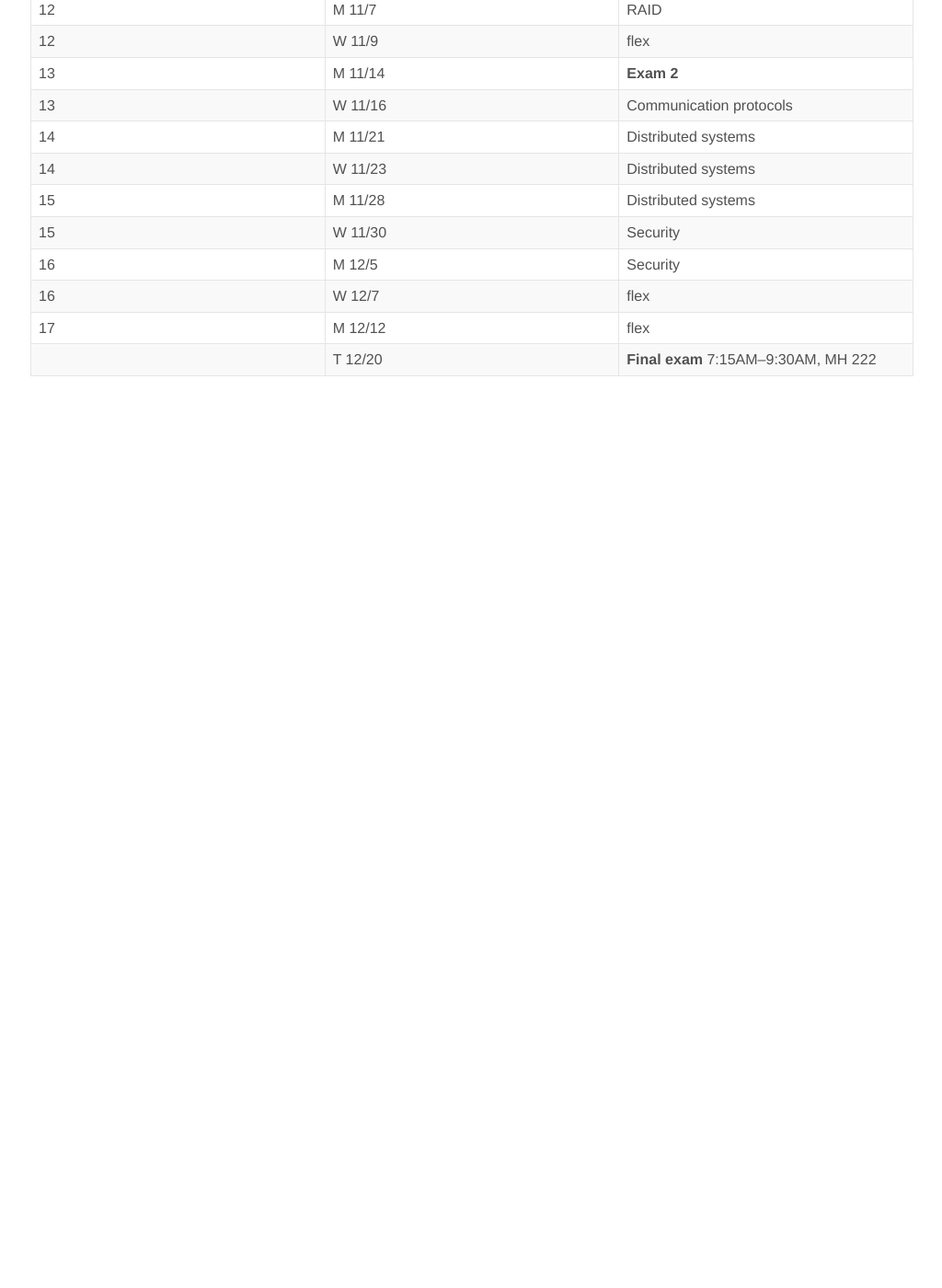
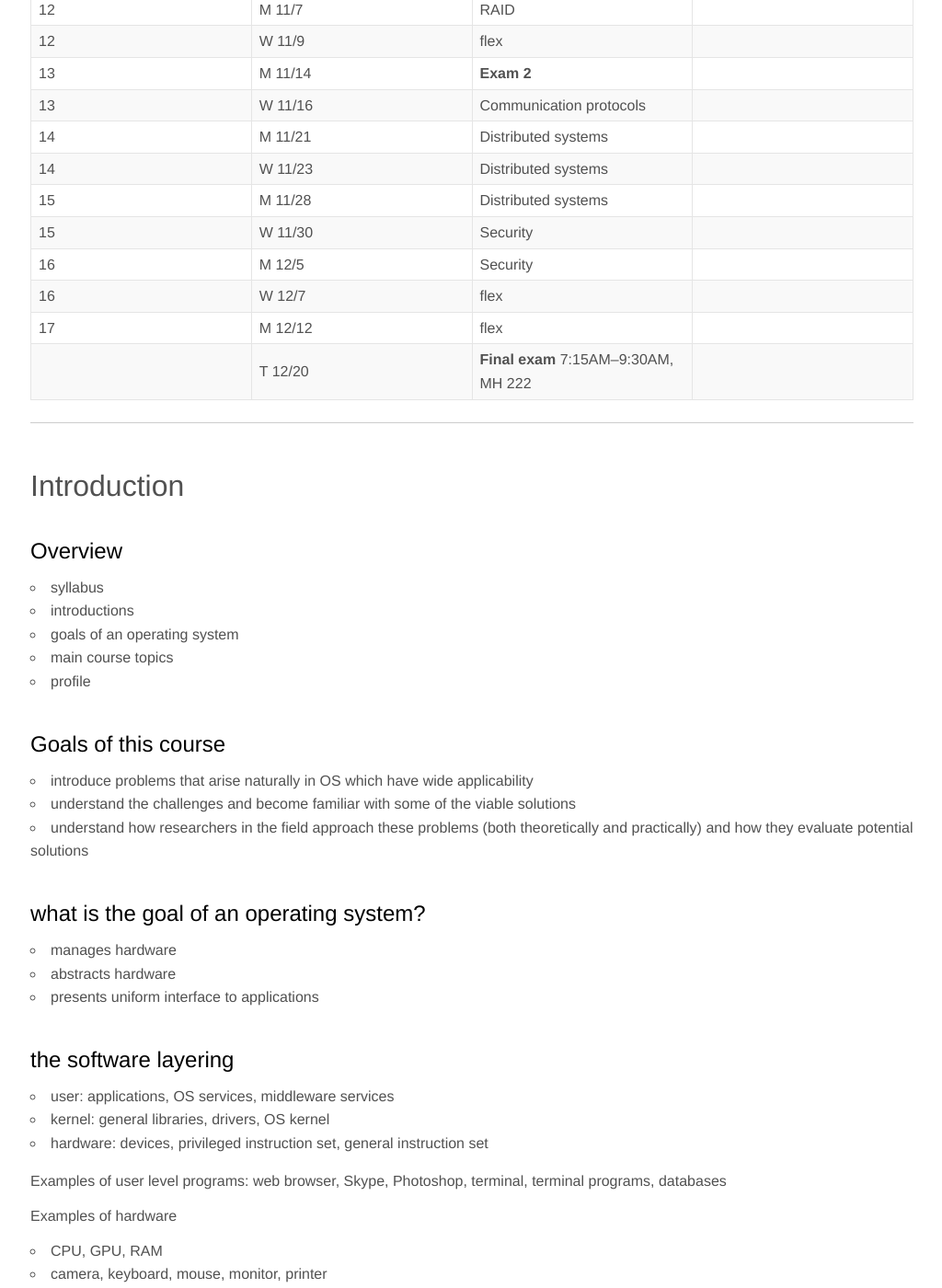
Before and after one commit to jnylam/jnylam.github.io, a Jekyll site: the page built from _courses/149-f16/index.md, in a window 1280 px wide and 1400 px high, scrolled down 1104 px. Shown: the whole window at 92% size, without its empty margins (127-1151 px from the left). Built offline with Jekyll 4.4.1, drawn with Linux system fonts in a browser that asks for light colours; before the commit the page ends 1549 px from its top, so only the background shows below that; some of the changed text lies outside the part shown.

Commit message:
first day lecture in OS

```diff
--- a/_courses/149-f16/index.md
+++ b/_courses/149-f16/index.md
@@ -44,3 +44,60 @@
 16 | W 12/7 | flex
 17 | M 12/12 | flex
 |T 12/20 | __Final exam__ 7:15AM--9:30AM, MH 222
+
+---
+
+# Introduction
+
+## Overview
+- syllabus
+- introductions
+- goals of an operating system
+- main course topics
+- profile
+
+## Goals of this course
+- introduce problems that arise naturally in OS which have wide applicability
+- understand the challenges and become familiar with some of the viable solutions
+- understand how researchers in the field approach these problems (both theoretically and practically) and how they evaluate potential solutions
+
+## what is the goal of an operating system?
+- manages hardware
+- abstracts hardware
+- presents uniform interface to applications
+
+## the software layering
+- user: applications, OS services, middleware services
+- kernel: general libraries, drivers, OS kernel
+- hardware: devices, privileged instruction set, general instruction set
+
+Examples of user level programs: web browser, Skype, Photoshop, terminal, terminal programs, databases
+
+Examples of hardware
+- CPU, GPU, RAM
+- camera, keyboard, mouse, monitor, printer
+- Wifi, network card
+- hard drive
+
+## observations
+- many applications today are found on the browser → browser as OS
+- many applications are online → distributed operating systems
+- deploy/run applications over a network → security
+
+## 5 themes in this class
+- virtualization
+  - CPU management
+  - memory management
+- concurrency
+  - communication
+  - synchronization
+  - deadlocks
+- file systems
+  - how do we ensure that our data is stored reliably?
+  - what mechanisms can be introduced to recover data in case of failure?
+- distributed systems
+  - how do we maintain a responsive and reliable service over an unreliable network?
+  - how do we maintain consistency of data that is shared across multiple computers?
+- security
+  - how do you ensure secure communication using encryption?
+  - how do you manage password storage properly?
```
Also changed, not shown: other parts of _courses/149-f16/index.md (+3 -3 lines), _courses/149-f16/syllabus.md (+19 -3 lines), _courses/149-f16/textbook.jpg (deleted).
